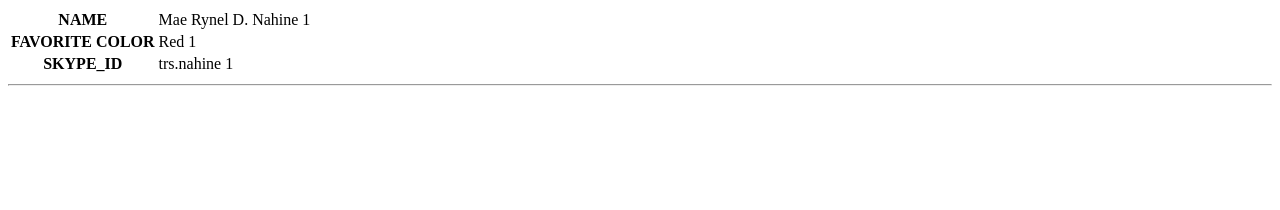
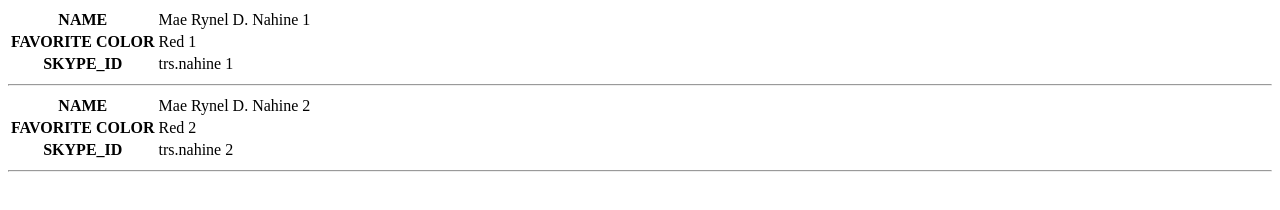
Before and after one commit to trs-nahine/trs_mae_training, a plain HTML site: page public_html/index.html in a window 1280 px wide. Drawn offline with Linux system fonts and the light colour scheme.

Commit message:
2nd Commit

```diff
--- a/public_html/index.html
+++ b/public_html/index.html
@@ -22,7 +22,18 @@
 <!-- end develop_mae1 -->
 
 <!-- start develop_mae2 -->
-
+<table>
+	<tr>
+		<th>NAME</th><td>Mae Rynel D. Nahine 2</td>
+	</tr>
+	<tr>
+		<th>FAVORITE COLOR</th><td>Red 2</td>
+	</tr>
+	<tr>
+		<th>SKYPE_ID</th><td>trs.nahine 2</td>
+	</tr>
+</table>
+<hr />
 <!-- end develop_mae2 -->
 
 <!-- start develop_mae3 -->
```
